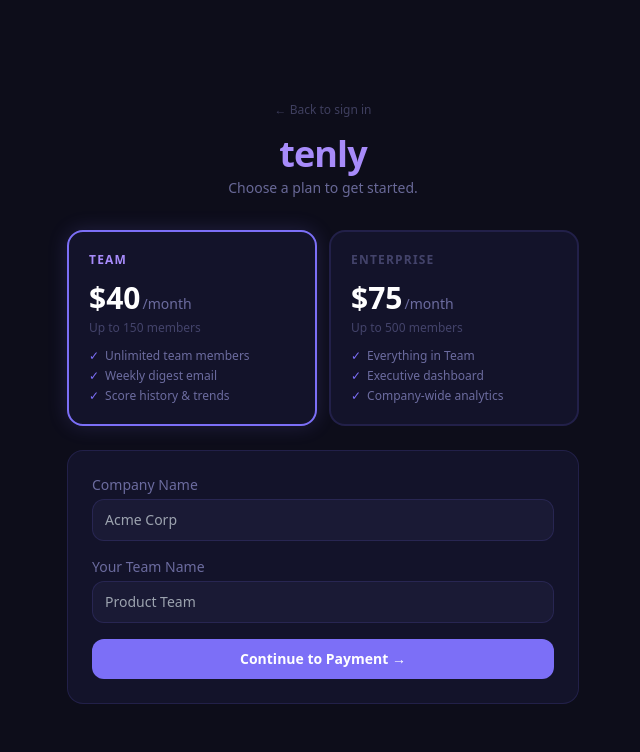
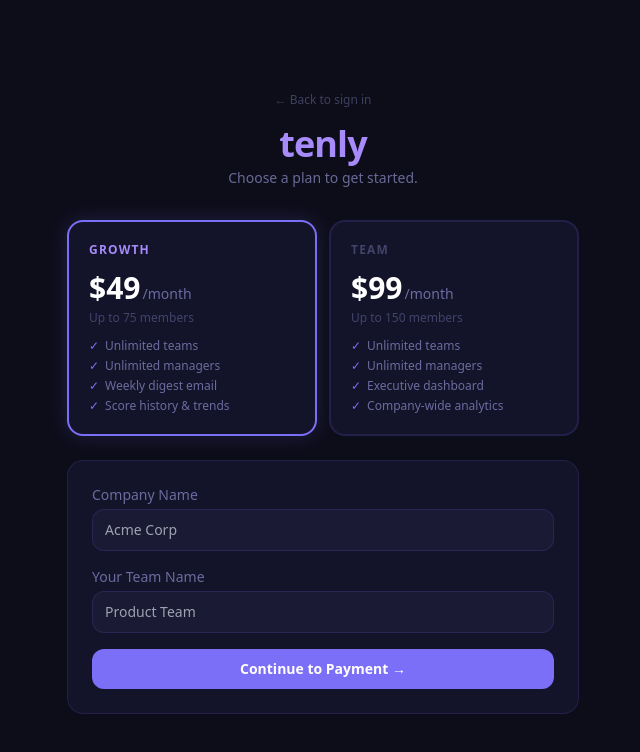
Before and after one commit to Aspenskiman/tenly, a React (Vite) app in the folder client/: page /setup-company in a window 1280 px wide. Shown: the top 752 px of the page, without its empty margins (317-957 px from the left). Built offline with nearby package versions, Linux system fonts and the light colour scheme; no server answers.

Commit message:
feat: replace enterprise tier with growth/team tiers, update pricing

```diff
--- a/client/src/api/stripe.ts
+++ b/client/src/api/stripe.ts
@@ -1,6 +1,6 @@
 import api from './client';
 
-export type PreAuthTier = 'team' | 'enterprise';
+export type PreAuthTier = 'growth' | 'team';
 
 export interface PreAuthSession {
   tier: string;
--- a/client/src/pages/SetupCompany.tsx
+++ b/client/src/pages/SetupCompany.tsx
@@ -12,26 +12,26 @@ const TIERS: {
   features: string[];
 }[] = [
   {
+    id: 'growth',
+    name: 'Growth',
+    price: '$49',
+    priceNote: '/month',
+    limit: 'Up to 75 members',
+    features: ['Unlimited teams', 'Unlimited managers', 'Weekly digest email', 'Score history & trends'],
+  },
+  {
     id: 'team',
     name: 'Team',
-    price: '$40',
+    price: '$99',
     priceNote: '/month',
     limit: 'Up to 150 members',
-    features: ['Unlimited team members', 'Weekly digest email', 'Score history & trends'],
-  },
-  {
-    id: 'enterprise',
-    name: 'Enterprise',
-    price: '$75',
-    priceNote: '/month',
-    limit: 'Up to 500 members',
-    features: ['Everything in Team', 'Executive dashboard', 'Company-wide analytics'],
+    features: ['Unlimited teams', 'Unlimited managers', 'Executive dashboard', 'Company-wide analytics'],
   },
 ];
 
 export default function SetupCompany() {
   const navigate = useNavigate();
-  const [selectedTier, setSelectedTier] = useState<PreAuthTier>('team');
+  const [selectedTier, setSelectedTier] = useState<PreAuthTier>('growth');
   const [companyName, setCompanyName] = useState('');
   const [teamName, setTeamName] = useState('');
   const [loading, setLoading] = useState(false);
```
Also changed, not shown: 2 other files (tests, documents, lock files or other folders).
